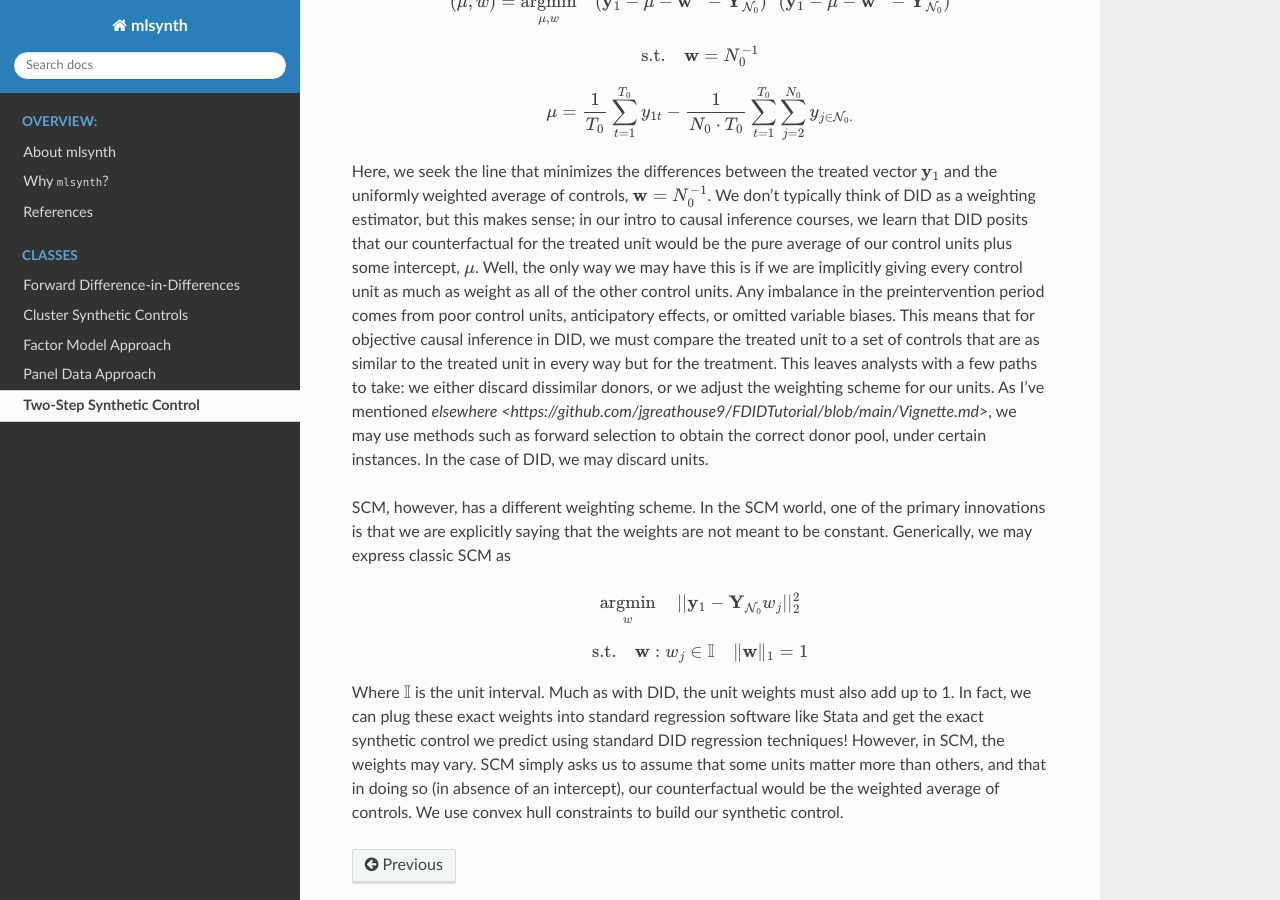
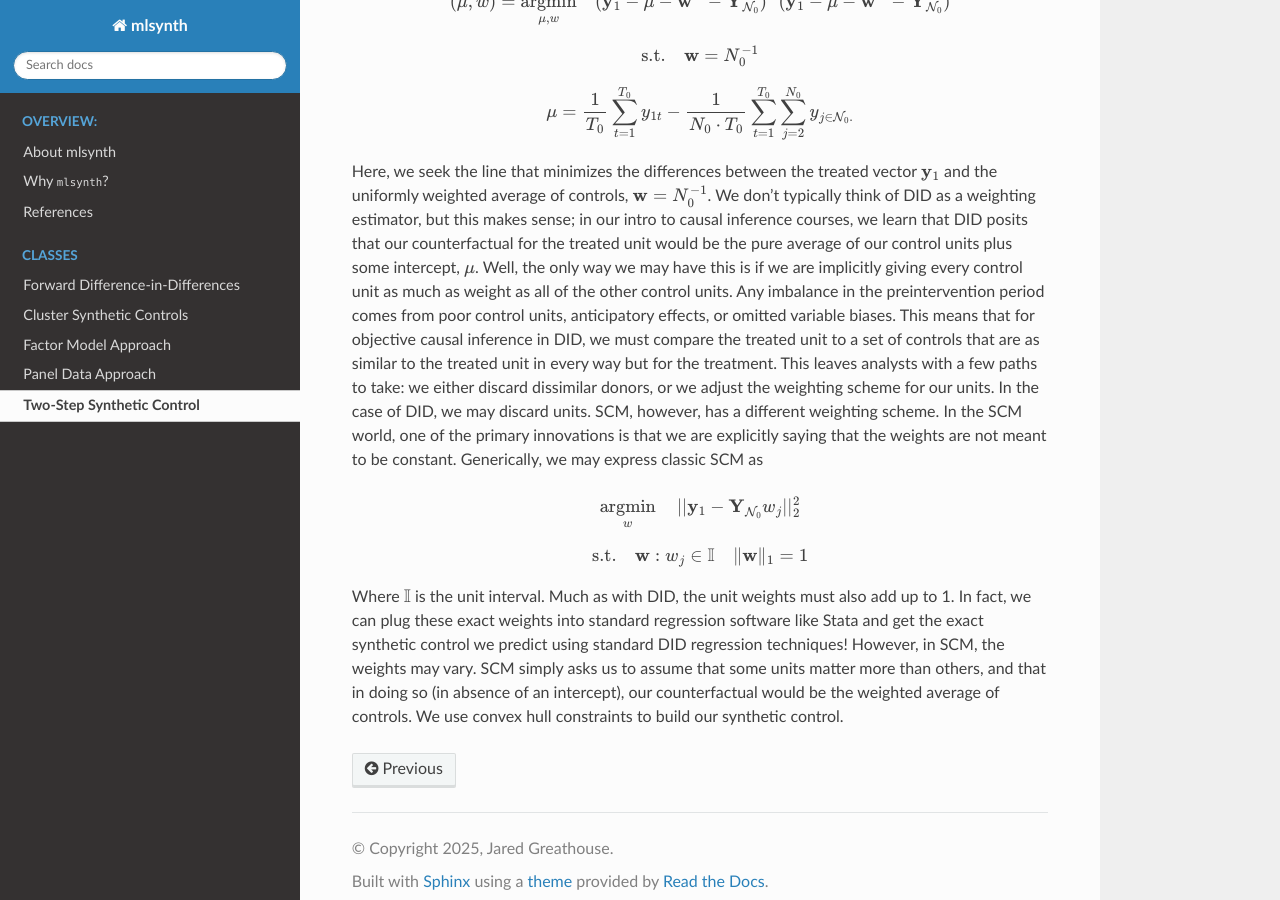
Before and after one commit to jgreathouse9/mlsynth, a Sphinx documentation site: the page built from docs/tssc.rst, in a window 1280 px wide and 900 px high, scrolled down 1150 px. Built offline with Sphinx 7.4.7 and the Read the Docs theme 3.1.0, drawn with Linux system fonts in a browser that asks for light colours; pages that are not in the unit, such as notebooks, are missing from menus.

Commit message:
Update tssc.rst

```diff
--- a/docs/tssc.rst
+++ b/docs/tssc.rst
@@ -36,9 +36,7 @@ a model known as a factor model in the econometrics literature. The DID method a
 .. math::
     \mu = \frac{1}{T_0}\sum_{t=1}^{T_0}y_{1t} - \frac{1}{N_{0} \cdot T_0} \sum_{t=1}^{T_0}\sum_{j=2}^{N_0}y_{j \in \mathcal{N}_{0}.}
 
-Here, we seek the line that minimizes the differences between the treated vector :math:`\mathbf{y}_{1}` and the uniformly weighted average of controls, :math:`\mathbf{w}= N^{-1}_{0}`. We don't typically think of DID as a weighting estimator, but this makes sense; in our intro to causal inference courses, we learn that DID posits that our counterfactual for the treated unit would be the pure average of our control units plus some intercept, :math:`\mu`. Well, the only way we may have this is if we are implicitly giving every control unit as much as weight as all of the other control units. Any imbalance in the preintervention period comes from poor control units, anticipatory effects, or omitted variable biases. This means that for objective causal inference in DID, we must compare the treated unit to a set of controls that are as similar to the treated unit in every way but for the treatment. This leaves analysts with a few paths to take: we either discard dissimilar donors, or we adjust the weighting scheme for our units. As I've mentioned `elsewhere <https://github.com/jgreathouse9/FDIDTutorial/blob/main/Vignette.md>`, we may use methods such as forward selection to obtain the correct donor pool, under certain instances. In the case of DID, we may discard units.
-
-SCM, however, has a different weighting scheme. In the SCM world, one of the primary innovations is that we are explicitly saying that the weights are not meant to be constant. Generically, we may express classic SCM as
+Here, we seek the line that minimizes the differences between the treated vector :math:`\mathbf{y}_{1}` and the uniformly weighted average of controls, :math:`\mathbf{w}= N^{-1}_{0}`. We don't typically think of DID as a weighting estimator, but this makes sense; in our intro to causal inference courses, we learn that DID posits that our counterfactual for the treated unit would be the pure average of our control units plus some intercept, :math:`\mu`. Well, the only way we may have this is if we are implicitly giving every control unit as much as weight as all of the other control units. Any imbalance in the preintervention period comes from poor control units, anticipatory effects, or omitted variable biases. This means that for objective causal inference in DID, we must compare the treated unit to a set of controls that are as similar to the treated unit in every way but for the treatment. This leaves analysts with a few paths to take: we either discard dissimilar donors, or we adjust the weighting scheme for our units. In the case of DID, we may discard units. SCM, however, has a different weighting scheme. In the SCM world, one of the primary innovations is that we are explicitly saying that the weights are not meant to be constant. Generically, we may express classic SCM as
 
 .. math::
     \underset{w}{\operatorname*{argmin}} \quad ||\mathbf{y}_{1} - \mathbf{Y}_{\mathcal{N}_{0}}w_j||_{2}^2
```
